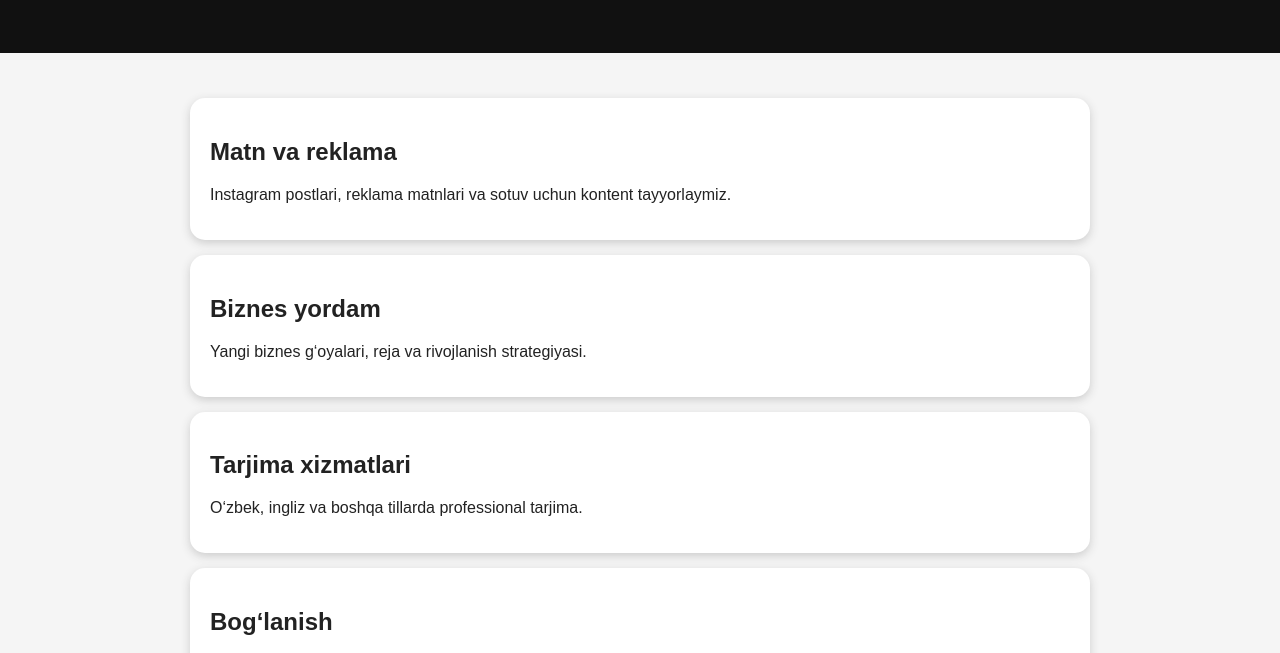
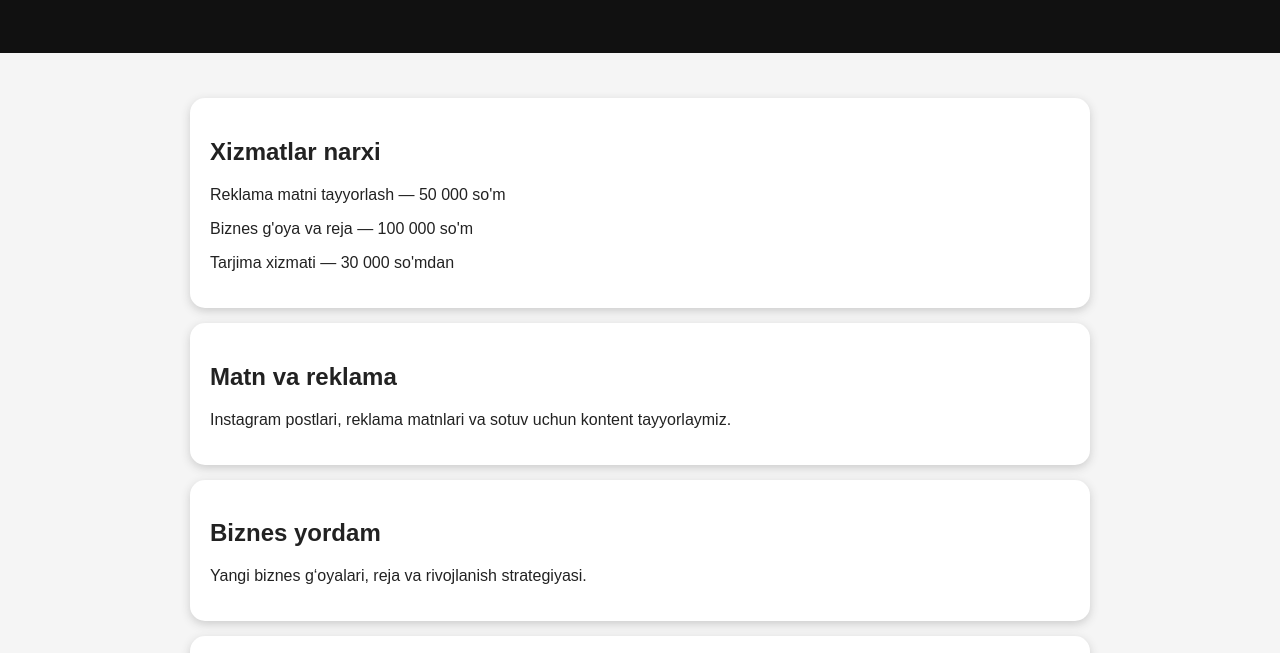
Before and after one commit to sanjarbekkadamov-dev/smartaihub.com, a plain HTML site: page index.html in a window 1280 px wide. Shown: the part 141-794 px from the top of the page. Drawn offline with Linux system fonts and the light colour scheme.

Commit message:
Update index.html

```diff
--- a/index.html
+++ b/index.html
@@ -53,7 +53,12 @@ footer {
 </header>
 
 <section>
-
+<div class="card">
+<h2>Xizmatlar narxi</h2>
+<p>Reklama matni tayyorlash — 50 000 so'm</p>
+<p>Biznes g'oya va reja — 100 000 so'm</p>
+<p>Tarjima xizmati — 30 000 so'mdan</p>
+</div>
 <div class="card">
 <h2>Matn va reklama</h2>
 <p>Instagram postlari, reklama matnlari va sotuv uchun kontent tayyorlaymiz.</p>
```
